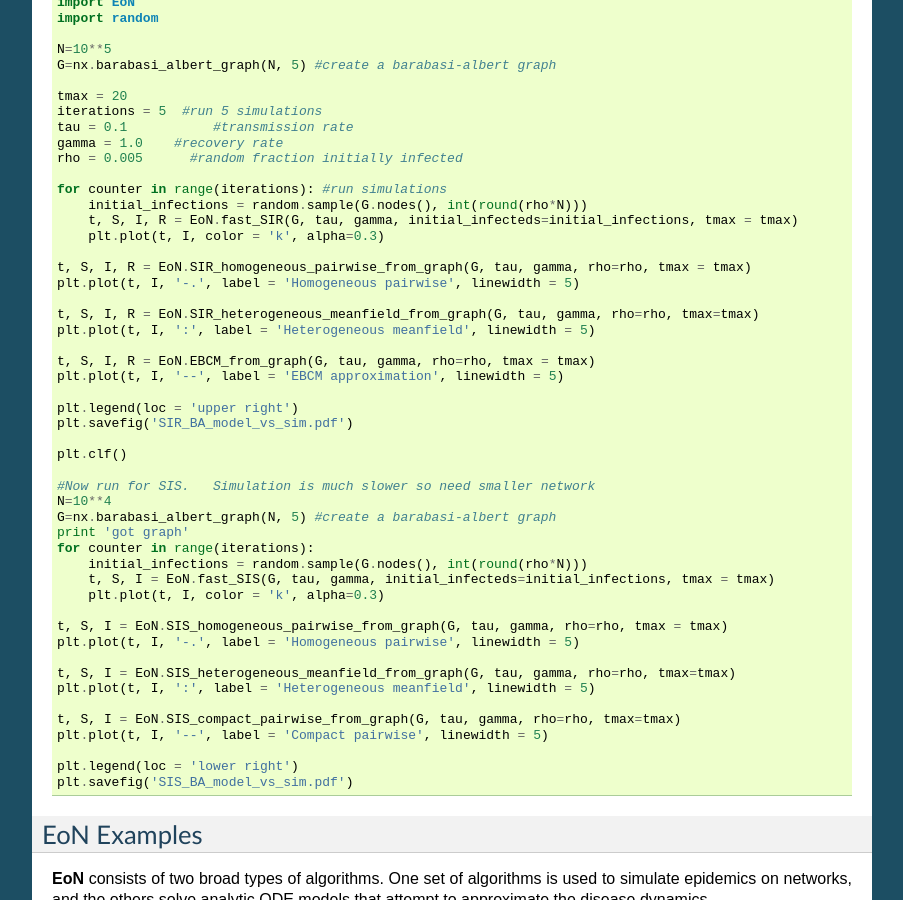
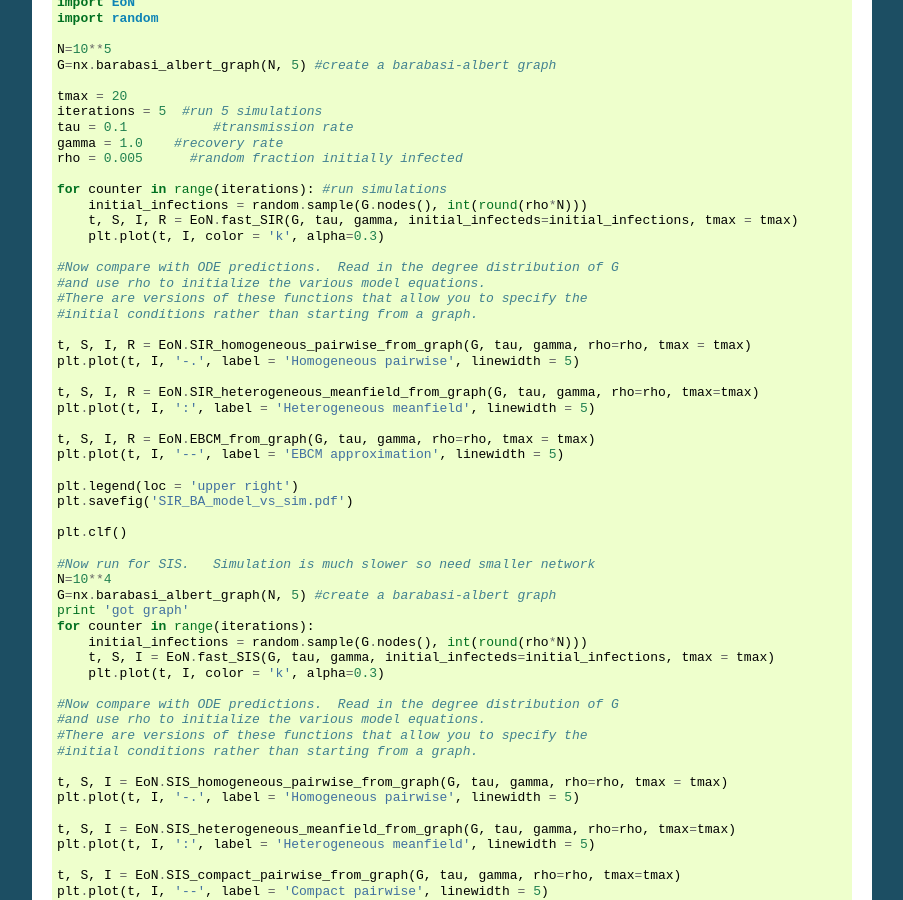
Before and after one commit to springer-math/Mathematics-of-Epidemics-on-Networks, a Sphinx documentation site: the page built from docs/GettingStarted.rst, in a window 1280 px wide and 900 px high, scrolled down 508 px. Shown: the whole window, without its empty margins (198-1101 px from the left). Built offline with Sphinx 7.4.7, drawn with Linux system fonts in a browser that asks for light colours.

Commit message:
improve documentation.

```diff
--- a/docs/GettingStarted.rst
+++ b/docs/GettingStarted.rst
@@ -43,6 +43,11 @@ The code here provides an example of creating a Barabasi-Albert network.  Then i
         t, S, I, R = EoN.fast_SIR(G, tau, gamma, initial_infecteds=initial_infections, tmax = tmax)
         plt.plot(t, I, color = 'k', alpha=0.3)
 
+    #Now compare with ODE predictions.  Read in the degree distribution of G
+    #and use rho to initialize the various model equations.
+    #There are versions of these functions that allow you to specify the
+    #initial conditions rather than starting from a graph.
+
     t, S, I, R = EoN.SIR_homogeneous_pairwise_from_graph(G, tau, gamma, rho=rho, tmax = tmax)
     plt.plot(t, I, '-.', label = 'Homogeneous pairwise', linewidth = 5)
 
@@ -65,6 +70,11 @@ The code here provides an example of creating a Barabasi-Albert network.  Then i
         initial_infections = random.sample(G.nodes(), int(round(rho*N)))
         t, S, I = EoN.fast_SIS(G, tau, gamma, initial_infecteds=initial_infections, tmax = tmax)
         plt.plot(t, I, color = 'k', alpha=0.3)
+
+    #Now compare with ODE predictions.  Read in the degree distribution of G
+    #and use rho to initialize the various model equations.
+    #There are versions of these functions that allow you to specify the
+    #initial conditions rather than starting from a graph.
 
     t, S, I = EoN.SIS_homogeneous_pairwise_from_graph(G, tau, gamma, rho=rho, tmax = tmax)
     plt.plot(t, I, '-.', label = 'Homogeneous pairwise', linewidth = 5)
--- a/docs/index.rst
+++ b/docs/index.rst
@@ -27,7 +27,7 @@ categories:
 
     - much faster than traditional Gillespie simulation
     - allows weighted graphs
-    - allows non-Markovian dynamics(for SIR)
+    - allows non-Markovian dynamics (for SIR)
   - Gillespie algorithms for Markovian dynamics on unweighted graphs
   - discrete-time (synchronous update) models
 - **Numerical solvers for ODE models**
```
